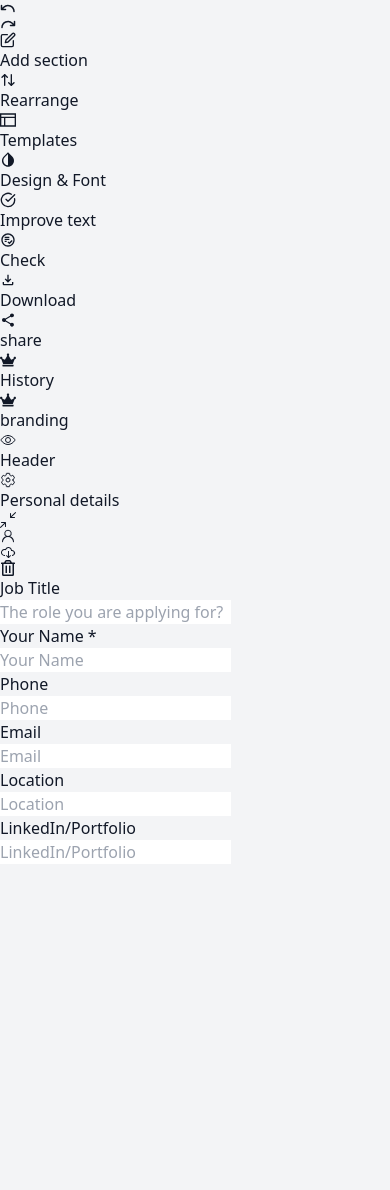
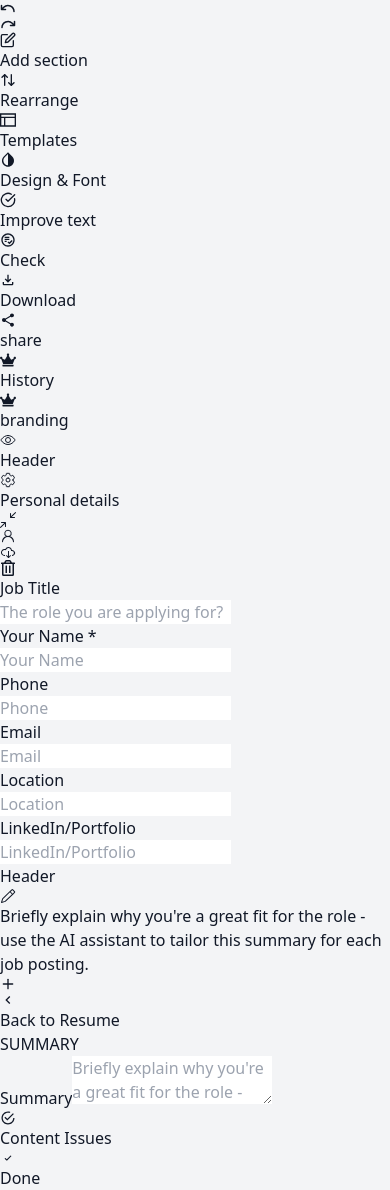
Before and after one commit to Mohammadim1998/resume_builder, a React (Vite) app: page / in a window 390 px wide. Before the commit the page ends 864 px from the top, so only its background shows below. Built offline with nearby package versions, Linux system fonts and the light colour scheme.

Commit message:
add Summary and responsived it

```diff
--- a/src/App.jsx
+++ b/src/App.jsx
@@ -1,10 +1,12 @@
 import ResumeEditor from "./components/resumeEditor/resumeEditor";
+import { MobileProvider } from "./context/mobileContext";
 
 export default function App() {
-
   return (
-    <div className="">
-      <ResumeEditor />
-    </div>
+    <MobileProvider>
+      <div className="">
+        <ResumeEditor />
+      </div>
+    </MobileProvider>
   );
 }
--- a/src/components/resumeEditor/resumeEditor.tsx
+++ b/src/components/resumeEditor/resumeEditor.tsx
@@ -1,10 +1,11 @@
 import { IoEyeOutline } from "react-icons/io5";
 import Sidebar from "../sidebar/sidebar";
 import Address from "../sections/address/address";
+import Summary from "../sections/summary/summary";
 
 const ResumeEditor = () => {
   return (
-    <section className="w-full h-full flex gap-x-10 p-2 md:p-4">
+    <section className="w-full h-full md:h-dvh flex gap-x-10 p-2 md:p-4">
       <aside className="w-[12%] bg-white rounded hidden md:flex">
         <Sidebar />
       </aside>
@@ -16,6 +17,9 @@ const ResumeEditor = () => {
         </div>
 
         <Address />
+        <div className="w-full flex flex-col gap-y-2 mt-4 bg-blue-50">
+          <Summary />
+        </div>
       </div>
     </section>
   );
--- a/src/components/sections/address/address.tsx
+++ b/src/components/sections/address/address.tsx
@@ -7,23 +7,11 @@ import { IoLocationSharp, IoSettingsOutline } from "react-icons/io5";
 import { useState, useEffect } from "react";
 import { BsArrowsAngleContract } from "react-icons/bs";
 import { FaRegTrashAlt } from "react-icons/fa";
+import { useMobile } from "../../../context/mobileContext";
 
 const Address = () => {
-  const [isMobile, setIsMobile] = useState(false);
   const [closeHeaderInMobileState, setCloseHeaderInMobileState] = useState(false);
-
-  useEffect(() => {
-    const checkMobile = () => {
-      setIsMobile(window.innerWidth <= 768);
-    };
-
-    checkMobile();
-    window.addEventListener("resize", checkMobile);
-
-    return () => {
-      window.removeEventListener("resize", checkMobile);
-    };
-  }, []);
+ const {isMobile} = useMobile();
 
   return (
     <>
@@ -127,7 +115,7 @@ const Address = () => {
           {/* End Header section */}
 
           <div className="w-full">
-            <div className="">
+            <div>
               <div className="flex justify-between items-center">
                 <span className="font-normal">Personal details</span>
 
--- a/src/components/sections/summary/summary.tsx
+++ b/src/components/sections/summary/summary.tsx
@@ -1,7 +1,117 @@
+import { useMobile } from "../../../context/mobileContext";
+import { GoPencil } from "react-icons/go";
+import { LuPlus } from "react-icons/lu";
+import { MdKeyboardArrowLeft } from "react-icons/md";
+import { IoIosCheckmark } from "react-icons/io";
+import { IoMdCheckmarkCircleOutline } from "react-icons/io";
+import React, { useState } from "react";
+
 const Summary = () => {
-    return (
-        <div>Summary</div>
-    )
-}
+  const { isMobile } = useMobile();
+  const [openEdit, setOpenEdit] = useState(false);
+
+  return (
+    <>
+      {!isMobile ? (
+        <div className="w-[50%] h-20 bg-white">
+          <input
+            className="placeholder:text-black border-none outline-none font-medium bg-transparent"
+            placeholder="SUMMARY"
+          />
+          <div className="w-full h-1 bg-black"></div>
+          <textarea
+            className="w-full text-sm mt-1 bg-transparent outline-none px-2 focus:border-[1px] focus:border-green-400 transition-all duration-300 rounded"
+            placeholder="Briefly explain why you're a great fit for the role - use the AI assistant to tailor this summary for each job posting."
+          ></textarea>
+        </div>
+      ) : (
+        <>
+          <div className="w-full bg-white mt-4 rounded-2xl p-4">
+            <div className="flex justify-between items-center mb-6">
+              <span className="font-semibold select-none">Header</span>
+
+              <div className="text-xl cursor-pointer">
+                <GoPencil />
+              </div>
+            </div>
+
+            <div
+              onClick={() => setOpenEdit(true)}
+              className="w-full relative bg-[#FAFBFD]"
+            >
+              <div className="w-full select-none text-sm text-[#7D8588] mt-1 bg-transparent outline-none py-3 pl-3 pr-12 border-[1px] border-[#AFB4B5] transition-all duration-300 rounded">
+                Briefly explain why you're a great fit for the role - use the AI
+                assistant to tailor this summary for each job posting.
+              </div>
+              <div className="absolute right-6 cursor-pointer top-[50%] translate-y-[-50%] flex flex-col gap-y-[2px]">
+                <div className="w-[3px] h-[3px] bg-[#7D8588] rounded-full"></div>
+                <div className="w-[3px] h-[3px] bg-[#7D8588] rounded-full"></div>
+                <div className="w-[3px] h-[3px] bg-[#7D8588] rounded-full"></div>
+              </div>
+            </div>
+
+            <div className="w-11 h-11 bg-[#E3E9F5] text-[#384347] cursor-pointer flex justify-center items-center text-xl mt-3 font-bold rounded-full">
+              <LuPlus />
+            </div>
+          </div>
+
+          {/* The blow code is for open the edit page */}
+          <div
+            className={`w-full h-full fixed top-0 ${
+              openEdit ? "right-0" : "right-[-100%]"
+            } bg-white transition-all duration-300`}
+          >
+            <div className="w-full h-14 mb-6 flex justify-start items-center px-4 bg-white shadow-[0px_1px_4px_0px_#000000]">
+              <div className="flex items-center justify-start gap-x-2">
+                <div
+                  onClick={() => setOpenEdit(false)}
+                  className="w-10 h-10 bg-[#F3F2FB] rounded-full cursor-pointer flex justify-center items-center text-3xl text-[#5F6CD4]"
+                >
+                  <MdKeyboardArrowLeft />
+                </div>
+                <span className="text-[#525858] font-semibold">
+                  Back to Resume
+                </span>
+              </div>
+            </div>
+
+            <div className="w-full px-6 bg-[#FAFBFD]">
+              <span className="mb-3 block text-[#75696C] font-medium">
+                SUMMARY
+              </span>
+              <div className="w-full">
+                <span className="text-[#75696C] font-medium mb-2 block">
+                  Summary
+                </span>
+                <textarea
+                  className="w-full select-none text-sm text-[#7D8588] mt-1 bg-transparent outline-none py-3 pl-3 pr-12 border-[1px] border-[#AFB4B5] focus:border-green-400 transition-all duration-300 rounded"
+                  placeholder="Briefly explain why you're a great fit for the role - use the AI assistant to tailor this summary for each job posting."
+                ></textarea>
+              </div>
+
+              <div className="w-full h-10 flex justify-between items-center px-4 border-[1px] border-[#dde7e9] mt-2 rounded">
+                <div className="flex items-center gap-x-1">
+                  <div className="w-6 h-6 flex justify-center items-center text-xl text-[#4e4f50] rounded-full">
+                    <IoMdCheckmarkCircleOutline />
+                  </div>
+                  <span className="text-[#53555e] text-sm block">
+                    Content Issues
+                  </span>
+                </div>
+
+                <div className="w-6 h-6 bg-green-600 flex justify-center items-center text-white cursor-pointer text-2xl rounded">
+                  <IoIosCheckmark />
+                </div>
+              </div>
+              <button className="w-full h-12 bg-[#5e41f0] cursor-pointer rounded mt-9 text-white text-base">
+                Done
+              </button>
+            </div>
+          </div>
+        </>
+      )}
+    </>
+  );
+};
 
 export default Summary;
--- /dev/null
+++ b/src/context/mobileContext.tsx
@@ -0,0 +1,34 @@
+import React, { createContext, useState, useEffect, useContext } from "react";
+
+const MobileContext = createContext();
+
+export const MobileProvider = ({ children }) => {
+  const [isMobile, setIsMobile] = useState(false);
+
+  useEffect(() => {
+    const checkMobile = () => {
+      setIsMobile(window.innerWidth <= 768);
+    };
+
+    checkMobile();
+    window.addEventListener("resize", checkMobile);
+
+    return () => {
+      window.removeEventListener("resize", checkMobile);
+    };
+  }, []);
+
+  return (
+    <MobileContext.Provider value={{ isMobile }}>
+      {children}
+    </MobileContext.Provider>
+  );
+};
+
+export const useMobile = () => {
+  const context = useContext(MobileContext);
+  if (context === undefined) {
+    throw new Error("useMobile must be used within a MobileProvider");
+  }
+  return context;
+};
```
